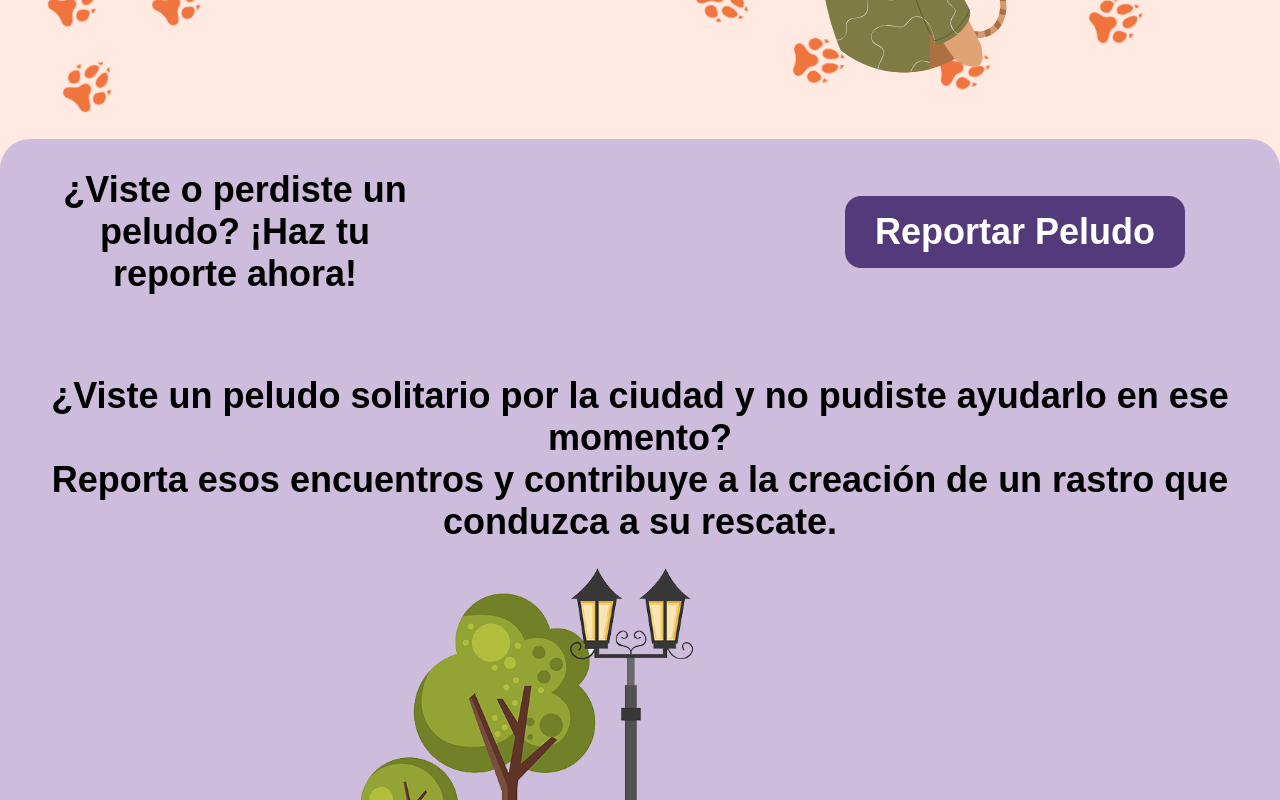
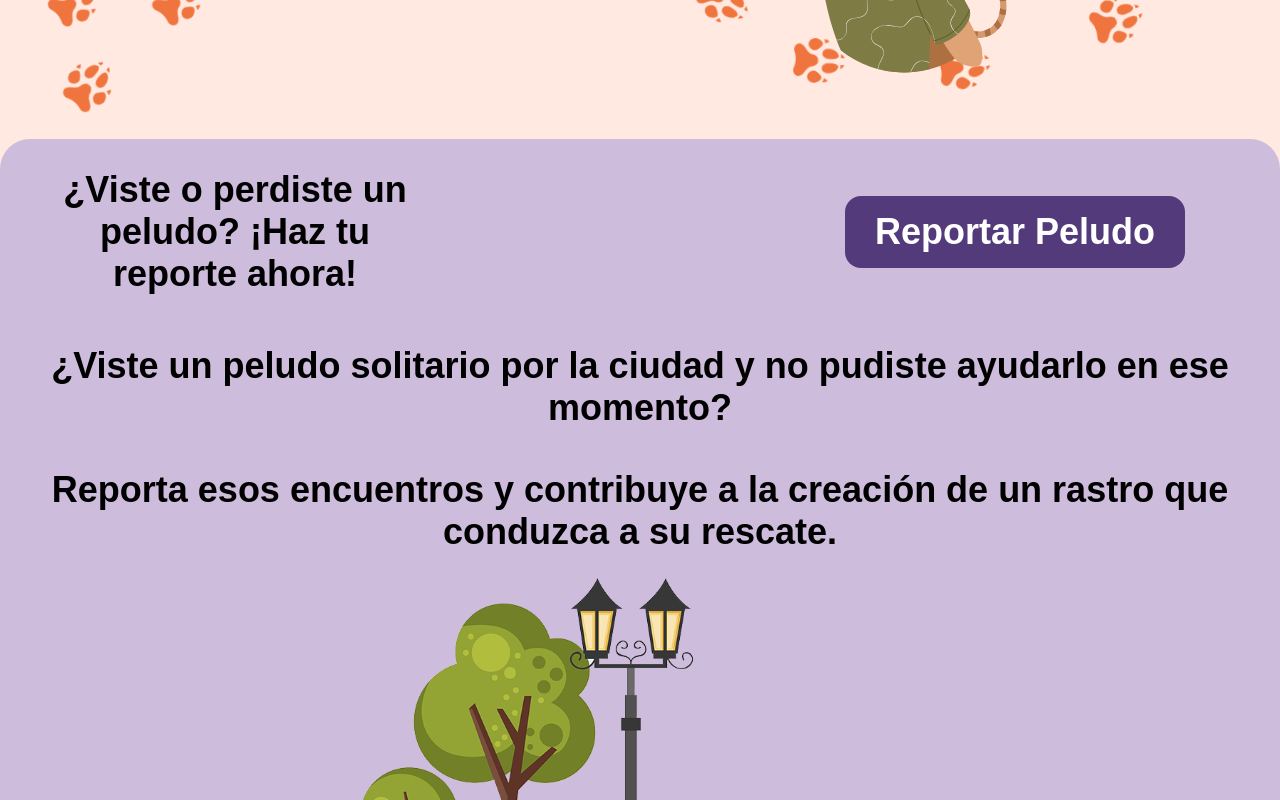
Before and after one commit to mercuryeater/rastro-peludo, a Next.js app: page / in a window 1280 px wide. Shown: the part 640-1440 px from the top of the page. Built offline with nearby package versions, Linux system fonts and the light colour scheme; some icons are missing; a web font is replaced by a local one.

Commit message:
style: :lipstick: minorFix2mainElementInLayout

```diff
--- a/src/components/Home/HomeCTA/HomeCTA.module.scss
+++ b/src/components/Home/HomeCTA/HomeCTA.module.scss
@@ -2,13 +2,10 @@
 @import "@styles/mixins";
 
 .CTA {
-  background-color: base.$secondary-color;
-  border-radius: 30px 30px 0px 0px;
   display: flex;
   flex-direction: column;
   align-items: center;
   gap: 35px;
-  padding: 30px 0px;
 
   &__text {
     font-size: 26px;
--- a/src/components/Home/Info/Info.jsx
+++ b/src/components/Home/Info/Info.jsx
@@ -1,6 +1,4 @@
-import Image from "next/image";
 import style from "./Info.module.scss";
-import infoImage from "@assets/PARKPETS.png";
 
 export default function Info() {
   // Atribuciones de las imagenes para poner en el footer
@@ -14,10 +12,14 @@ export default function Info() {
 
   return (
     <div className={style.Info}>
-      <h3
-        className={style.Info__text}
-        dangerouslySetInnerHTML={{ __html: text }}
-      ></h3>
+      <h3 className={style.Info__text}>
+        ¿Viste un peludo solitario por la ciudad y no pudiste ayudarlo en ese
+        momento?
+      </h3>
+      <h3 className={style.Info__text}>
+        Reporta esos encuentros y contribuye a la creación de un rastro que
+        conduzca a su rescate.
+      </h3>
       <div className={style.Info__img}></div>
     </div>
   );
--- a/src/components/Home/Info/Info.module.scss
+++ b/src/components/Home/Info/Info.module.scss
@@ -2,7 +2,6 @@
 @import "@styles/mixins";
 
 .Info {
-  background-color: base.$secondary-color;
   display: flex;
   flex-direction: column;
   align-items: center;
--- a/src/components/Layout/Layout.js
+++ b/src/components/Layout/Layout.js
@@ -1,13 +1,14 @@
 import Header from "../Header/Header";
 import Hero from "../Hero/Hero";
 import Footer from "../Footer/Footer";
+import s from "./Layout.module.scss";
 
 export default function Layout({ children, title }) {
   return (
     <>
       <Header />
       <Hero title={title} />
-      <main>{children}</main>
+      <main className={s.Content}>{children}</main>
       <Footer />
     </>
   );
--- /dev/null
+++ b/src/components/Layout/Layout.module.scss
@@ -0,0 +1,7 @@
+@use "@styles/base";
+
+.Content {
+  background-color: base.$secondary-color;
+  border-radius: 30px 30px 0px 0px;
+  padding: 30px 0px;
+}
--- a/src/components/Posts/Posts.module.scss
+++ b/src/components/Posts/Posts.module.scss
@@ -2,13 +2,12 @@
 @import "@styles/mixins";
 
 .Content {
-  background-color: base.$secondary-color;
-  border-radius: 30px 30px 0px 0px;
-  padding: 30px;
+  padding: 0px 30px;
 
   &__title {
     text-align: center;
-    font-size: 20px;
+    font-size: 24px;
+    margin-top: 10px;
   }
 
   &__radioContainer {
```
